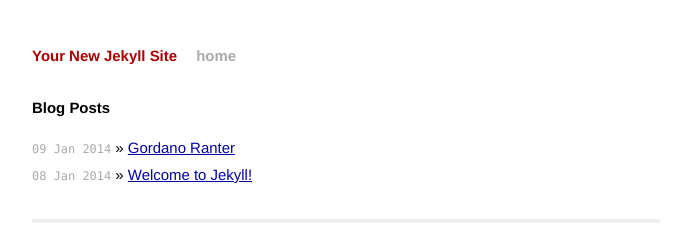
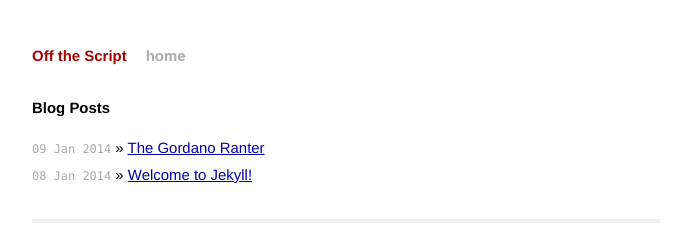
Before and after one commit to JamieDixon/jamiedixon.github.io, a Jekyll site: the page built from index.html, in a window 1280 px wide. Shown: the top 239 px of the page, without its empty margins (294-985 px from the left). Built offline with Jekyll 4.4.1, drawn with Linux system fonts in a browser that asks for light colours; Markdown is read by kramdown in place of the engine named in the settings.

```diff
--- a/_config.yml
+++ b/_config.yml
@@ -1,3 +1,3 @@
-name: Your New Jekyll Site
+name: Off the Script
 markdown: redcarpet
 pygments: true
--- a/_layouts/default.html
+++ b/_layouts/default.html
@@ -7,10 +7,10 @@
         <meta name="viewport" content="width=device-width">
 
         <!-- syntax highlighting CSS -->
-        <link rel="stylesheet" href="css/syntax.css">
+        <link rel="stylesheet" href="/css/syntax.css">
 
         <!-- Custom CSS -->
-        <link rel="stylesheet" href="css/main.css">
+        <link rel="stylesheet" href="/css/main.css">
 
     </head>
     <body>
```
Also changed, not shown: _posts/2014-01-09-Gordano-Ranter.markdown (+7 -0 lines).
